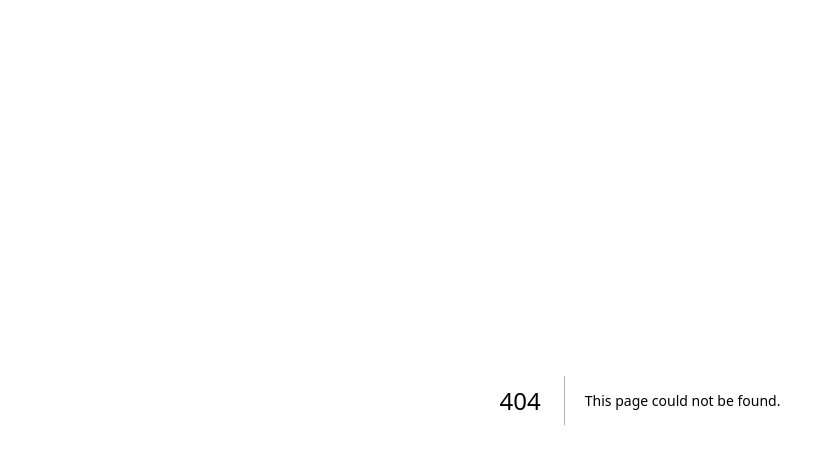
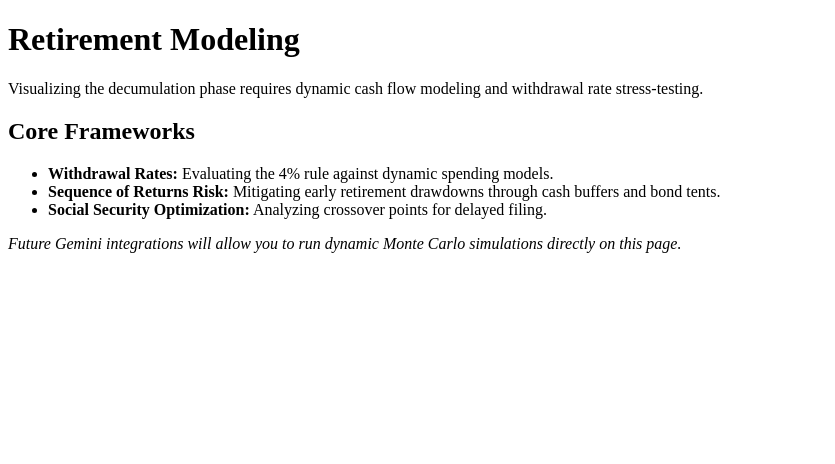
Before and after one commit to aa3682/diy-wealth-framework, a Next.js app: page /retirement-models in a window 1280 px wide. Before the commit this address had no page. Shown: the top 464 px of the page, without its empty margins (0-835 px from the left). Built offline with nearby package versions, Linux system fonts and the light colour scheme.

Commit message:
Create retirement-models.mdx

```diff
--- /dev/null
+++ b/pages/retirement-models.mdx
@@ -0,0 +1,11 @@
+# Retirement Modeling
+
+Visualizing the decumulation phase requires dynamic cash flow modeling and withdrawal rate stress-testing.
+
+## Core Frameworks
+
+- **Withdrawal Rates:** Evaluating the 4% rule against dynamic spending models.
+- **Sequence of Returns Risk:** Mitigating early retirement drawdowns through cash buffers and bond tents.
+- **Social Security Optimization:** Analyzing crossover points for delayed filing.
+
+*Future Gemini integrations will allow you to run dynamic Monte Carlo simulations directly on this page.*
```
